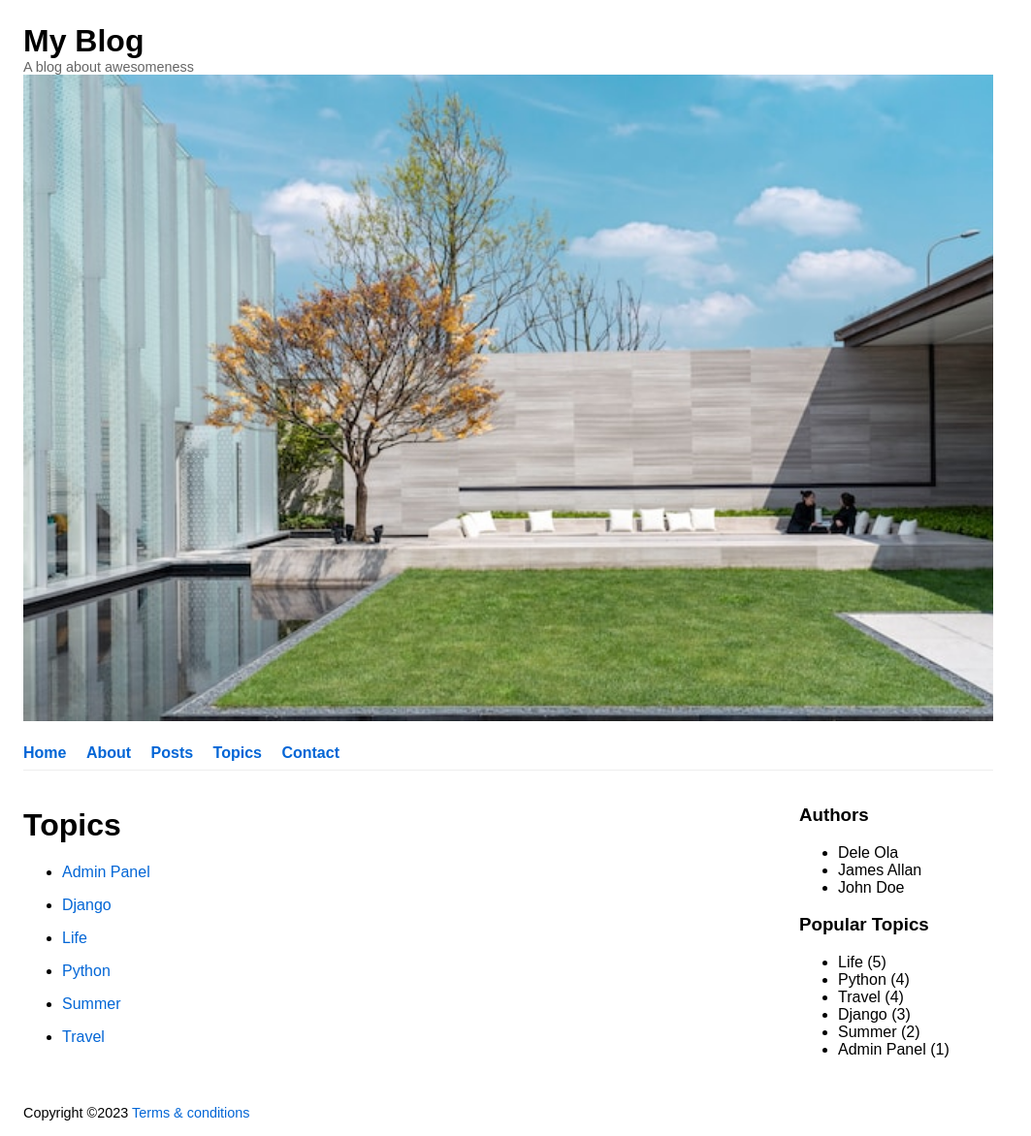
After one commit to akin11235/my_blog, a Django app: page /topics/ in a window 1280 px wide. The commit adds this page. Shown: the whole page at 97% size, without its empty margins (0-1063 px from the left). Run offline with Django 4.2, Linux system fonts and the light colour scheme; data comes from the database, SQL or seed files in the repository.

Commit message:
update assignment 4
Complete requirements 1 and 2

```diff
--- a/blog/context_processors.py
+++ b/blog/context_processors.py
@@ -7,9 +7,11 @@ def base_context(request):
         .get_authors() \
         .order_by('first_name')
 
-    number_of_posts = models.Topic.objects.all() \
-        .annotate(topics=Count('blog_posts')).values('name', 'topics').order_by('-topics')[:10]
+    top_topics = models.Topic.objects.all() \
+        .annotate(topics=Count('blog_posts')) \
+        .values('name', 'topics') \
+        .order_by('-topics')[:10]
 
     return {'authors': authors,
-            'number_of_posts': number_of_posts
+            'top_topics': top_topics,
             }
--- a/blog/models.py
+++ b/blog/models.py
@@ -25,6 +25,14 @@ class Topic(models.Model):
 
     class Meta:
         ordering = ['name']
+
+    def get_absolute_url(self):
+        return reverse(
+            'topic-detail',
+            kwargs={
+                'slug': self.slug
+            }
+        )
 
 
 class PostQuerySet(models.QuerySet):
--- a/blog/templates/blog/base.html
+++ b/blog/templates/blog/base.html
@@ -21,6 +21,7 @@
         <li><a href="{% url 'home'  %}">Home</a></li>
         <li><a href="{% url 'about'  %}">About</a></li>
         <li><a href="{% url 'post-list' %}">Posts</a></li>
+        <li><a href="{% url 'topic-list' %}">Topics</a></li>
         <li><a href="#">Contact</a></li>
     </ul>
 </nav>
@@ -42,8 +43,8 @@
                 </ul>
             <h3>Popular Topics</h3>
                <ul>
-                    {% for number_of_post in number_of_posts %}
-                    <li>{{ number_of_post.name }} ({{ number_of_post.topics }})</li>
+                    {% for topic in top_topics %}
+                    <li>{{ topic.name }} ({{ topic.topics }})</li>
                     {% endfor %}
                 </ul>
 
--- /dev/null
+++ b/blog/templates/blog/topic_detail.html
@@ -0,0 +1 @@
+{% extends "blog/base.html" %}
--- /dev/null
+++ b/blog/templates/blog/topic_list.html
@@ -0,0 +1,20 @@
+{% extends "blog/base.html" %}
+
+{% block page_title %}Topics{% endblock %}
+
+{% block main %}
+<h1>Topics</h1>
+
+{% for topic in topics %}
+<article>
+
+    <ul >
+        <Li><a>{{ topic.name}}</a></Li>
+    </ul>
+
+
+</article>
+
+{% endfor %}
+
+{% endblock %}
--- a/blog/views.py
+++ b/blog/views.py
@@ -146,3 +146,32 @@ class PostDetailView(DetailView):
             published__month=self.kwargs['month'],
             published__day=self.kwargs['day'],
         )
+
+
+# /////////////// TOPICS ////////////
+# class TopicView(TemplateView):
+#     template_name = 'blog/topics.html'
+    #
+    # def get(self, request):
+    #     return render(request, 'blog/topic.html')
+
+
+class TopicListView(ListView):
+    model = models.Topic
+    context_object_name = 'topics'
+    queryset = models.Topic.objects.order_by('name')
+
+
+class TopicDetailView(DetailView):
+    model = models.Topic
+
+    def get_queryset(self):
+        # Get the base queryset
+        queryset = super().get_queryset()
+
+        # if 'pk' in self.kwargs:
+        #     return queryset
+        #
+        # return queryset.filter(
+            # post__title=self.kwargs['name']
+        # )
--- a/my_blog/urls.py
+++ b/my_blog/urls.py
@@ -36,4 +36,12 @@ urlpatterns = [
         views.PostDetailView.as_view(),
         name='post-detail'
     ),
+    # path('topics/', views.TopicView.as_view(), name='topics'),
+    path('topics/', views.TopicListView.as_view(), name='topic-list'),
+    path('topics/<slug:slug>/',
+         views.TopicDetailView.as_view(),
+         name='topic-detail'),
+    path('topics/<int:pk>/',
+         views.TopicDetailView.as_view(),
+         name='topic-detail')
 ]
```
Also changed, not shown: blog/templates/blog/topics.html (added, +8 -0 lines).
